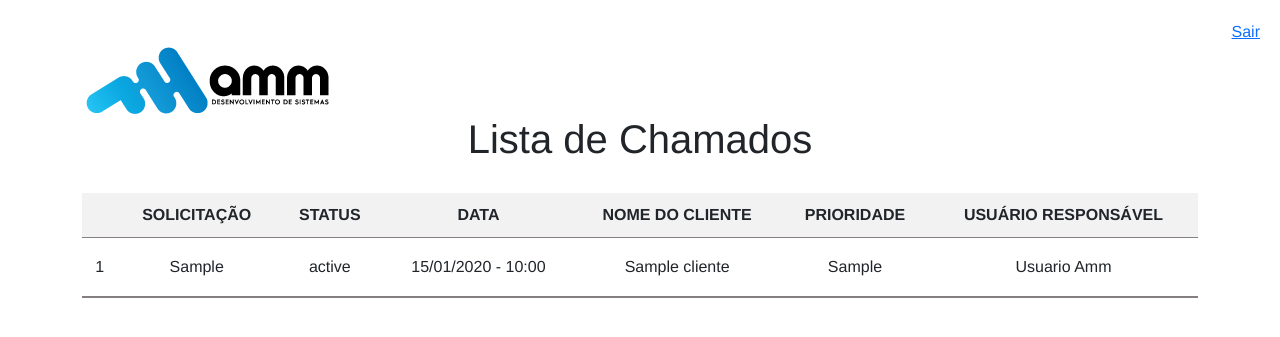
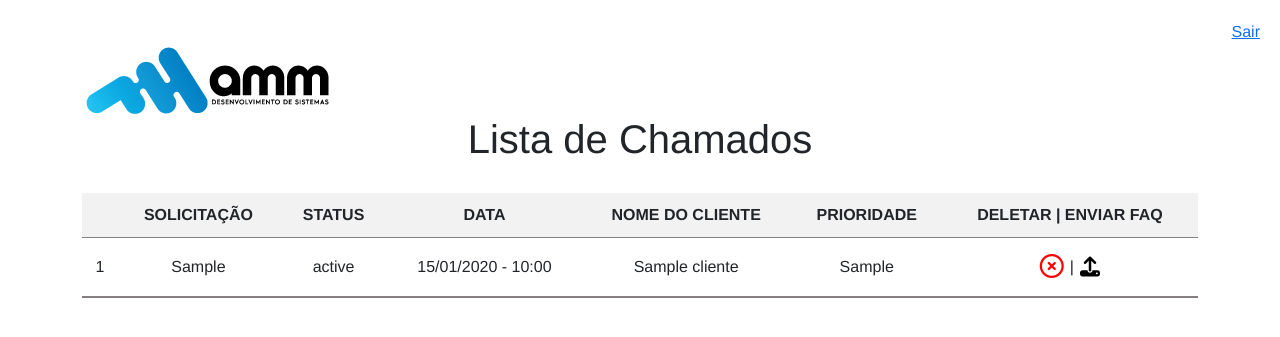
Before and after one commit to matheusSilAlm/AMMHelpDesk, a Django app: page /home/ in a window 1280 px wide. Shown: the top 337 px of the page. Run offline with Django 4.2, Linux system fonts and the light colour scheme; a user stored in the database is signed in; tables that the repository leaves empty hold one stand-in row (values such as "Sample post"); some libraries are stand-ins or nearby versions.

Commit message:
Botões X|Upload (falta função)

```diff
--- a/AmmHelpDesk/AmmHelpDesk/settings.py
+++ b/AmmHelpDesk/AmmHelpDesk/settings.py
@@ -55,7 +55,7 @@ ROOT_URLCONF = 'AmmHelpDesk.urls'
 TEMPLATES = [
     {
         'BACKEND': 'django.template.backends.django.DjangoTemplates',
-         'DIRS': [os.path.join(BASE_DIR,'templates')],                                                                # SE ALGO DER ERRADO É PORQUE N TEM NADA AQUI BURRÃO
+         'DIRS': [os.path.join(BASE_DIR,'templates')],
         'APP_DIRS': True,
         'OPTIONS': {
             'context_processors': [
--- a/AmmHelpDesk/AmmHelpDesk/urls.py
+++ b/AmmHelpDesk/AmmHelpDesk/urls.py
@@ -14,6 +14,6 @@ urlpatterns = [
     path('formshd/submit', views.cliente_page_submit),
     path('listpage/', views.cliente_novo),
     path('home/pagecliente/', views.atender_cliente),
-    path('home/updatecliente/<int:idcliente>/', views.update_cliente)
+    # path('home/updatecliente/<int:idcliente>/', views.update_cliente)
 
 ]
--- a/AmmHelpDesk/app_helpdesk/templates/FAQ.html
+++ b/AmmHelpDesk/app_helpdesk/templates/FAQ.html
@@ -1,6 +1,6 @@
 <!DOCTYPE html>
 <htmlstyle>
-<>
+
   <title>Página de Perguntas Frequentes (FAQ)</title>
   <link rel="stylesheet" type="text/css" href="style.css">
   <link rel="stylesheet" href="https://cdn.jsdelivr.net/npm/bootstrap@4.3.1/dist/css/bootstrap.min.css" integrity="sha384-ggOyR0iXCbMQv3Xipma34MD+dH/1fQ784/j6cY/iJTQUOhcWr7x9JvoRxT2MZw1T" crossorigin="anonymous">
--- a/AmmHelpDesk/app_helpdesk/templates/listpage.html
+++ b/AmmHelpDesk/app_helpdesk/templates/listpage.html
@@ -4,6 +4,7 @@
 <head>
   <meta charset="UTF-8">
   <meta name="viewport" content="width=device-width, initial-scale=1.0">
+  <script src="https://kit.fontawesome.com/538f723e9c.js" crossorigin="anonymous"></script>
   <link rel="stylesheet" href="https://cdn.jsdelivr.net/npm/bootstrap@4.3.1/dist/css/bootstrap.min.css" integrity="sha384-ggOyR0iXCbMQv3Xipma34MD+dH/1fQ784/j6cY/iJTQUOhcWr7x9JvoRxT2MZw1T" crossorigin="anonymous">
   <script src="https://cdn.jsdelivr.net/npm/bootstrap@4.3.1/dist/js/bootstrap.min.js" integrity="sha384-JjSmVgyd0p3pXB1rRibZUAYoIIy6OrQ6VrjIEaFf/nJGzIxFDsf4x0xIM+B07jRM" crossorigin="anonymous"></script>
   <script src="https://code.jquery.com/jquery-3.3.1.slim.min.js" integrity="sha384-q8i/X+965DzO0rT7abK41JStQIAqVgRVzpbzo5smXKp4YfRvH+8abtTE1Pi6jizo" crossorigin="anonymous"></script>
@@ -124,7 +125,7 @@
         <th>DATA</th>
         <th>NOME DO CLIENTE</th>
         <th>PRIORIDADE</th>
-        <th>USUÁRIO RESPONSÁVEL</th>
+        <th>DELETAR | ENVIAR FAQ</th>
       </tr>
     </thead>
     <tbody>
@@ -146,7 +147,7 @@
             <span class="{% if cliente.prioridade == 'ALTA' %}badge badge-danger{% elif cliente.prioridade == 'MEDIA' %}badge badge-media{% elif cliente.prioridade == 'BAIXA' %}badge badge-primary{% elif cliente.prioridade == 'A DEFINIR' %}badge badge-info{% endif %}">{{cliente.prioridade}}</span>
           </button>
         </td>
-        <td>Usuario Amm</td>
+        <td><button class="fa-regular fa-circle-xmark fa-xl" style="color: #ff0000; outline: none; border: 0px solid white; background-color: transparent;"></button>|<button class="fa-solid fa-upload fa-lg" style=" outline: none; border: 0px solid white; background-color: transparent;"></button></td>
       </tr>
       <tr>
         <td colspan="7" class="p-0">
```
Also changed, not shown: AmmHelpDesk/app_helpdesk/views.py (+0 -15 lines).
